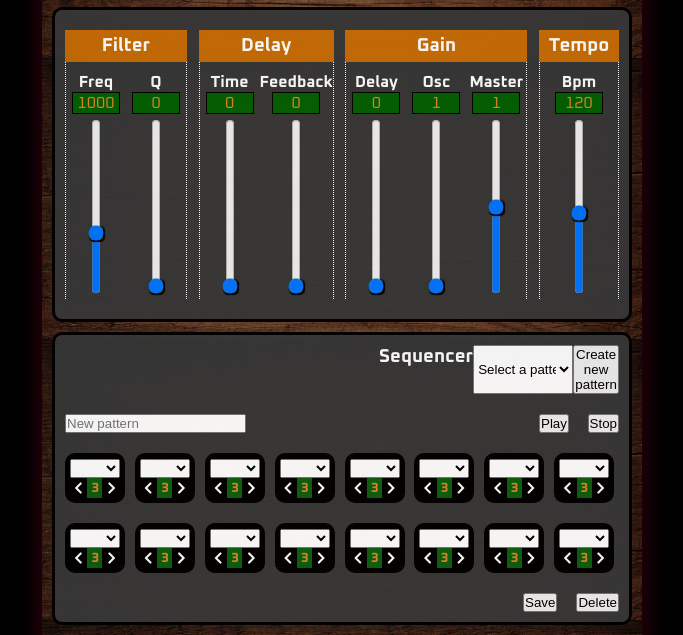
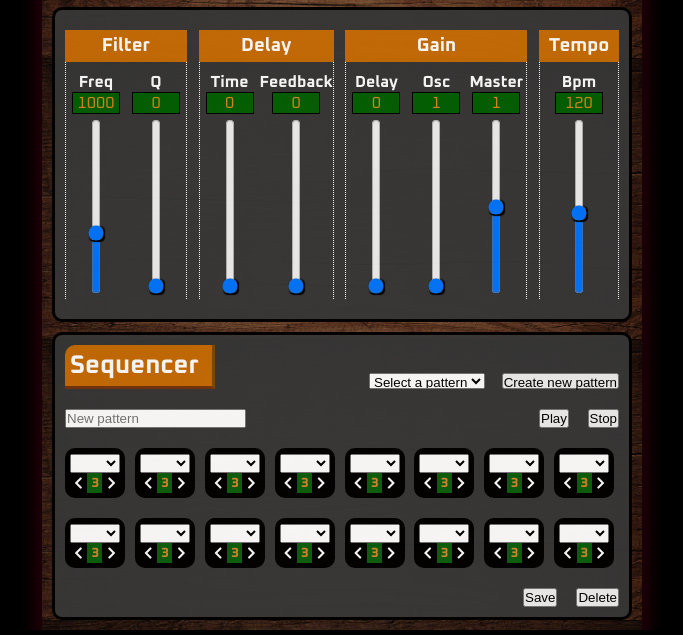
Before and after one commit to henningsover/sequencer_synthesizer, a plain HTML site: page index.html in a window 1280 px wide. Shown: the part 223-858 px from the top of the page, without its empty margins (298-981 px from the left). Drawn offline with Linux system fonts and the light colour scheme.

Commit message:
Fixed sequencer header

```diff
--- a/style.scss
+++ b/style.scss
@@ -27,11 +27,32 @@ body {
 .sequencer {
   margin-top: 10px;
   &__head {
-    max-width: 240px;
+    // max-width: 240px;
     margin-left: auto;
     display: flex;
-    justify-content: space-around;
+    justify-content: space-between;
     margin-bottom: 20px;
+    align-items: end;
+    &__heading {
+      padding: 5px;
+      background: #c76c05;
+      border-top-left-radius: 10px;
+      font-size: 1.6em;
+      border-right: 3px solid #7b4c03;
+      border-bottom: 3px solid #73340e;
+      flex-grow: 1;
+      max-width: 150px;
+    }
+    &__patterns {
+      max-width: 120px;
+      @media (min-width: 550px) {
+        max-width: unset;
+        width: 250px;
+        display: flex;
+        height: 1em;
+        justify-content: space-between;
+      }
+    }
   }
   &__wrapper {
     display: grid;
--- a/synthesizer.js
+++ b/synthesizer.js
@@ -105,6 +105,9 @@ function drawSequencer() {
   sequencerHeading.classList.add('sequencer__head__heading');
   sequencerHeading.innerHTML = "Sequencer";
 
+  let patternSelection = document.createElement('div');
+  patternSelection.classList.add('sequencer__head__patterns')
+
   let patternSelect = document.createElement('select');
   patternSelect.setAttribute('name', "patternSelect");
   patternSelect.setAttribute('id', "patternSelect");
@@ -134,9 +137,10 @@ function drawSequencer() {
 
     drawSequencer();
   })
+  patternSelection.appendChild(patternSelect);
+  patternSelection.appendChild(createNewBtn);
   sequencerHead.appendChild(sequencerHeading);
-  sequencerHead.appendChild(patternSelect);
-  sequencerHead.appendChild(createNewBtn);
+  sequencerHead.appendChild(patternSelection);
   sequencer.appendChild(sequencerHead);
 
   let namePlay = document.createElement('div');
```
Also changed, not shown: style.css, 1 other file.
